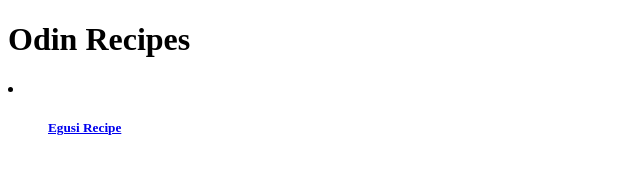
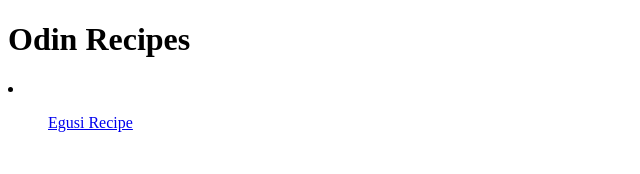
Before and after one commit to marts0ft/odin-recipes, a plain HTML site: page index.html in a window 1280 px wide. Shown: the full height of the page, 0-640 px from the left. Drawn offline with Linux system fonts and the light colour scheme.

Commit message:
refactor index.html

```diff
--- a/index.html
+++ b/index.html
@@ -8,7 +8,7 @@
         <h1>Odin Recipes</h1>
         <li>
 
-            <ul><a href="recipes/egusi.html"><h5>Egusi Recipe</h5></a></ul>
+            <ul><a href="recipes/egusi.html">Egusi Recipe</a></ul>
         </li>
     </body>
 </html>
```
